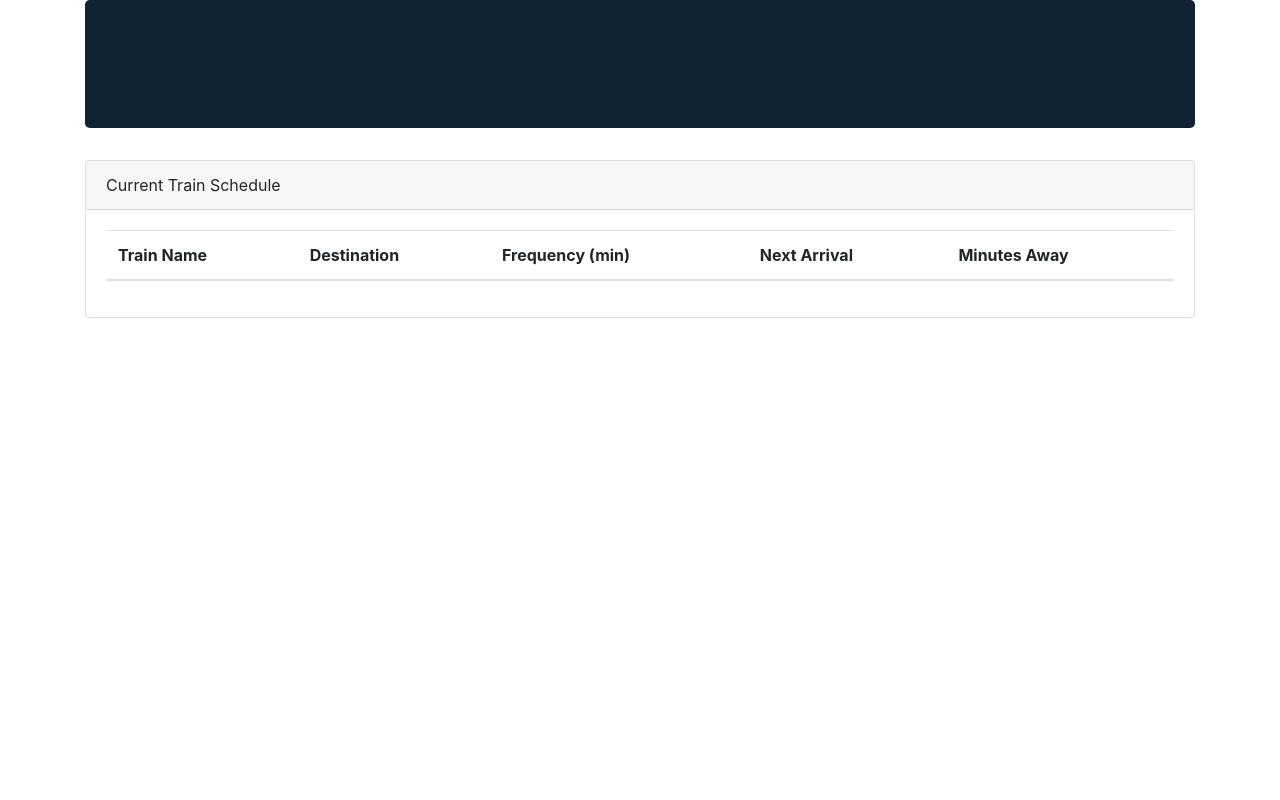
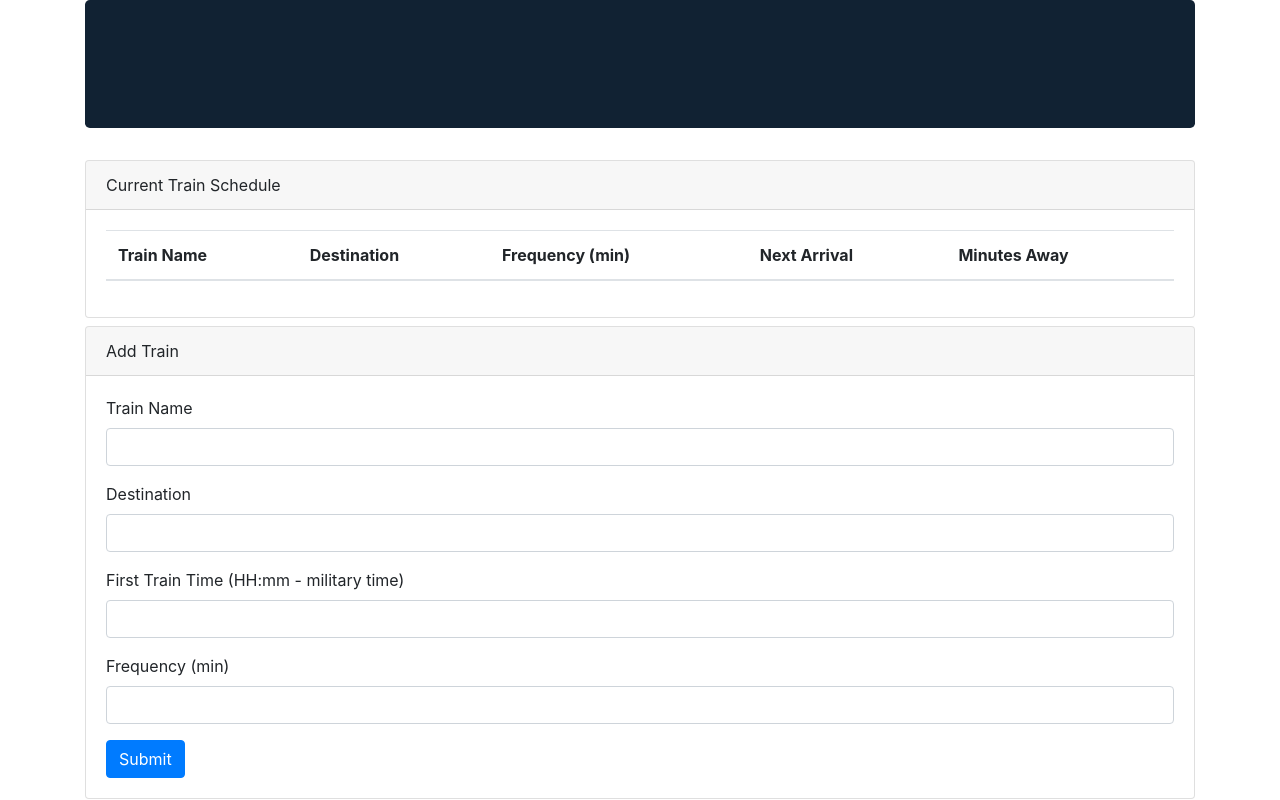
Before and after one commit to BenTaylorGit/traintime, a plain HTML site: page index.html in a window 1280 px wide. Drawn offline with nearby package versions, Linux system fonts and the light colour scheme.

Commit message:
added bootstrap form, with ids for jquery selection.

```diff
--- a/index.html
+++ b/index.html
@@ -34,7 +34,7 @@
             Current Train Schedule
           </div>
           <div class="card-body">
-            <table class="table table-hover" id='train-table'>
+            <table class="table" id='train-sched'>
               <thead>
                 <tr>
                   <th>Train Name</th>
@@ -49,6 +49,32 @@
             </table>
           </div>
         </div>
+        <div class="card mt-2">
+            <div class="card-header">
+              Add Train
+            </div>
+            <div class="card-body">
+              <form>
+                <div class="form-group">
+                  <label for="train-name">Train Name</label>
+                  <input type="text" class="form-control" id="user-train-name">
+                </div>
+                <div class="form-group">
+                  <label for="destination-name">Destination</label>
+                  <input type="text" class="form-control" id="user-destination-name">
+                </div>
+                <div class="form-group">
+                  <label for="train-time">First Train Time (HH:mm - military time)</label>
+                  <input type="text" class="form-control" id="user-train-time">
+                </div>
+                <div class="form-group">
+                  <label for="frequency-time">Frequency (min)</label>
+                  <input type="text" class="form-control" id="user-frequency-time">
+                </div>
+                <button type="submit" class="btn btn-primary" id="add-btn">Submit</button>
+              </form>
+            </div>
+          </div>
       </div>
     </div>
   </div>
```
